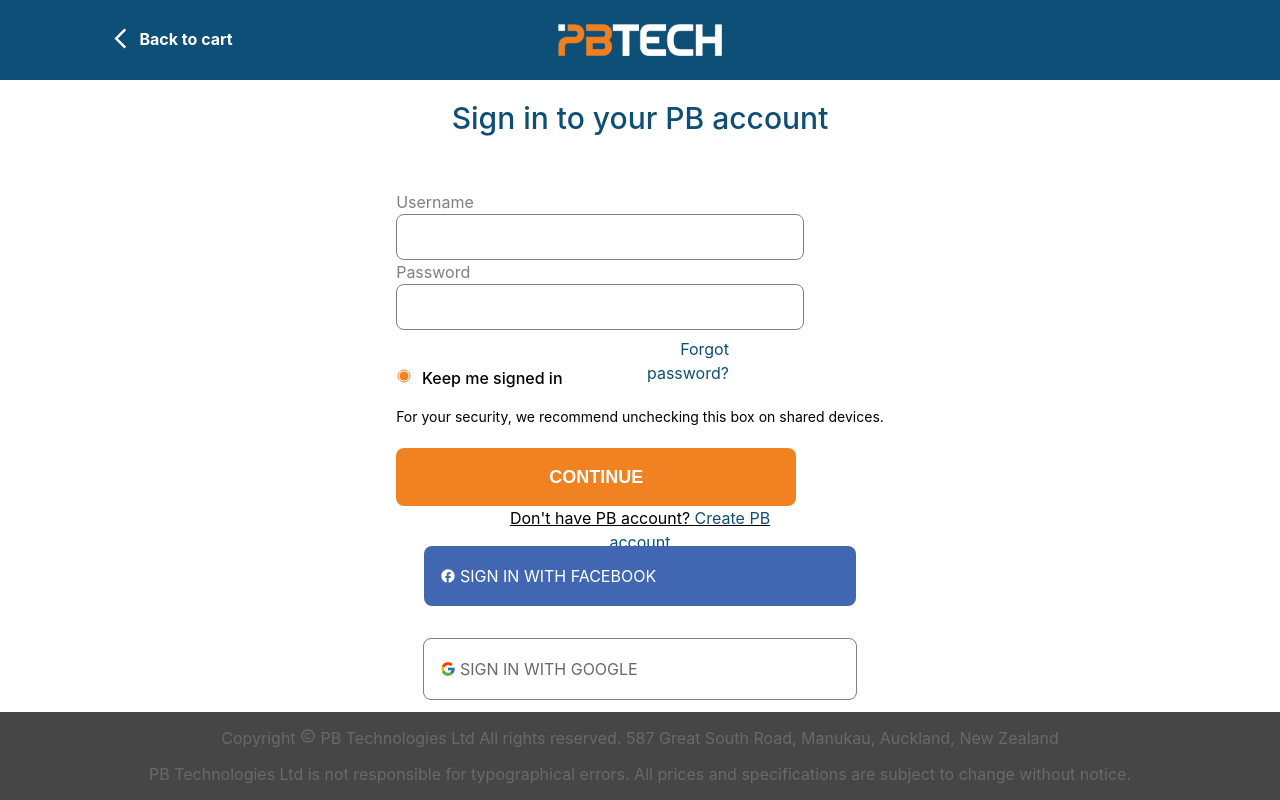
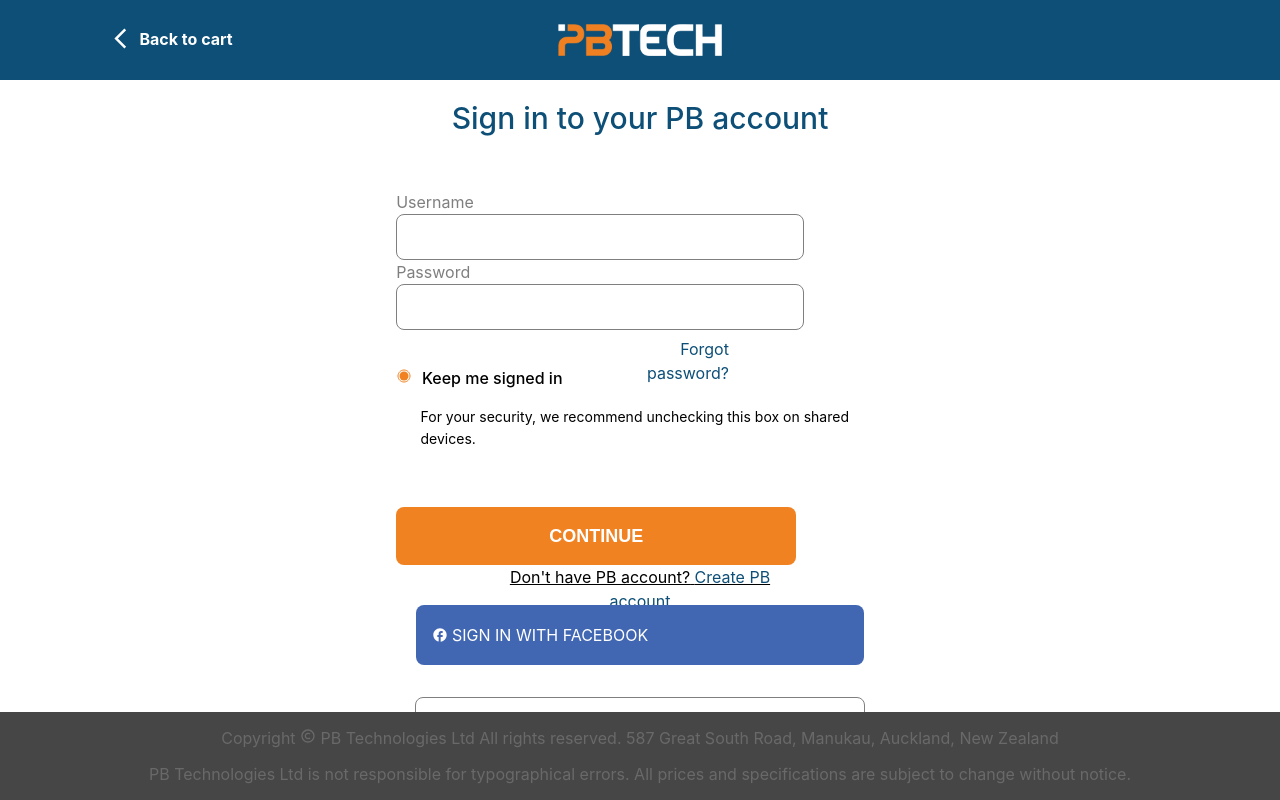
Before and after one commit to JordanR-img/PB-Tech-Redesign, a React (Create React App) app in the folder NodeJS/Frontend/pbt/: page / in a window 1280 px wide. Built offline with nearby package versions, Linux system fonts and the light colour scheme.

Commit message:
aligning items

```diff
--- a/NodeJS/Frontend/pbt/src/Styling/LoginUsers.module.css
+++ b/NodeJS/Frontend/pbt/src/Styling/LoginUsers.module.css
@@ -47,6 +47,8 @@ span {
   padding: 16px;
   border-radius: 8px;
   background-color: #4267b2;
+  padding-right: 2em;
+
 }
 
 .Username {
@@ -144,6 +146,7 @@ span {
   border-radius: 8px;
   border: solid 1px #7f7f7f;
   background-color: #fff;
+  padding-right: 2em;
 }
 
 .SignedIn {
@@ -217,6 +220,18 @@ h1 {
   right: 0.1;
 }
 
+.ContContainer {
+   /* border: solid red; */
+ position: relative;
+  padding-top: 0.2em;
+  padding-right: 2%;
+  right: 0.1;
+  width: 400px;
+align-items: left;
+
+}
+
+
 .Continue {
   /* border: solid black ; */
   cursor: pointer;
@@ -239,6 +254,9 @@ h1 {
 
   border: #4267b2;
   color: #fff;
+
+
+
 
   /* width: 400px;
   height: 58px;
@@ -274,8 +292,8 @@ h1 {
 
 .Security {
   /* border: solid black; */
-  height: 44px;
-  flex-grow: 1;
+  /* height: 44px; */
+  /* flex-grow: 1; */
   /* font-family: Roboto; */
   font-size: 14px;
   font-weight: normal;
@@ -285,4 +303,10 @@ h1 {
   letter-spacing: normal;
   text-align: left;
   color: #000;
+/* text-align: left; */
+  /* position: relative; */
+  /* padding-top: 0.4em; */
+  padding-left: 5%;
+  /* right: 0.1; */
+
 }
--- a/NodeJS/Frontend/pbt/src/components/login.js
+++ b/NodeJS/Frontend/pbt/src/components/login.js
@@ -128,17 +128,20 @@ export default function login() {
           <IoRadioButtonOnOutline className={Style.RadioButton} />
           <span className={Style.Sign}>Keep me signed in</span>
         </p>
-        <span className={Style.Security}>
+        <p className={Style.Security}>
           For your security, we recommend unchecking this box on shared devices.
-        </span>
+        </p>
         <br />
         <br />
+        <div className={Style.ContContainer}>
+          {" "}
           <input
             type="submit"
             onClick={Login()}
             value="CONTINUE"
             className={Style.Continue}
           />
+        </div>
       </form>
       <a href="/register" className={Style.DontHave}>
         Don't have PB account?{" "}
```
Lines whose indentation alone changed are shown as unchanged.
